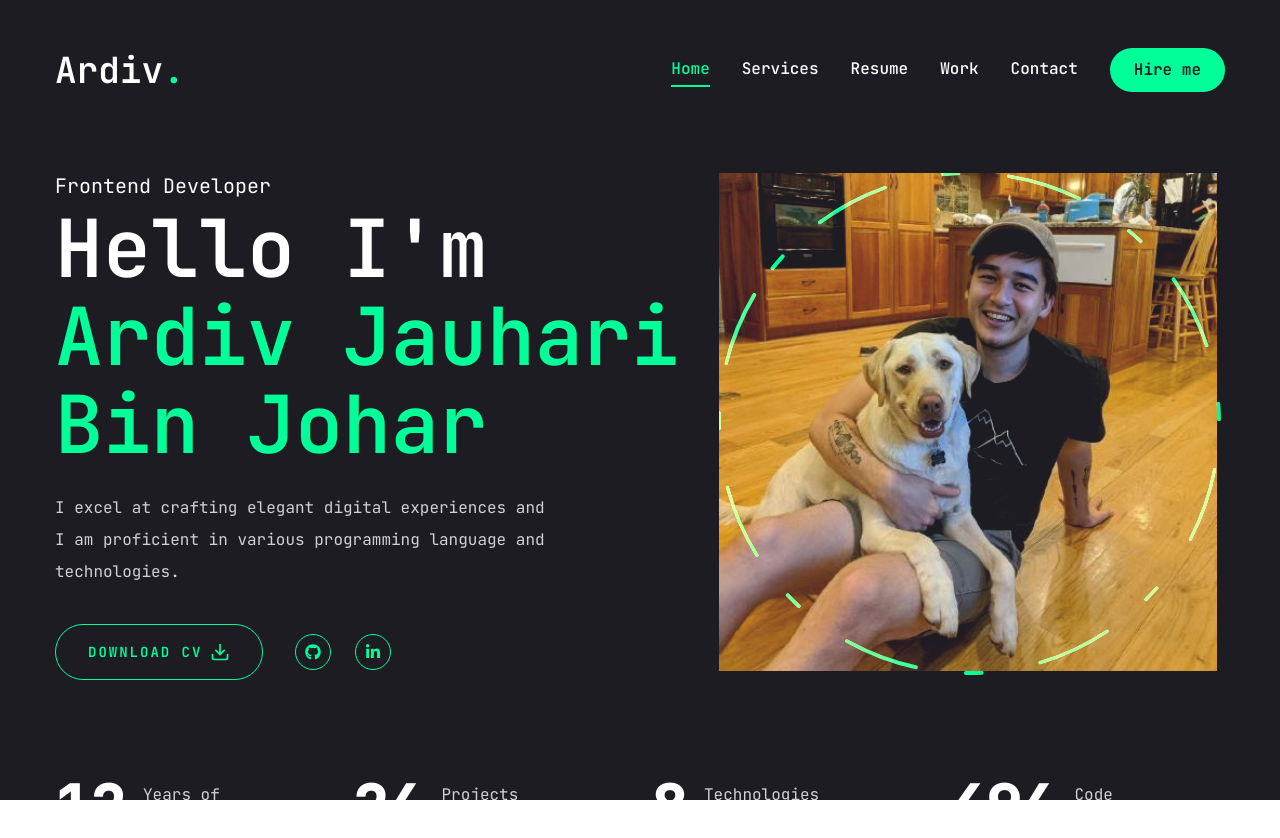
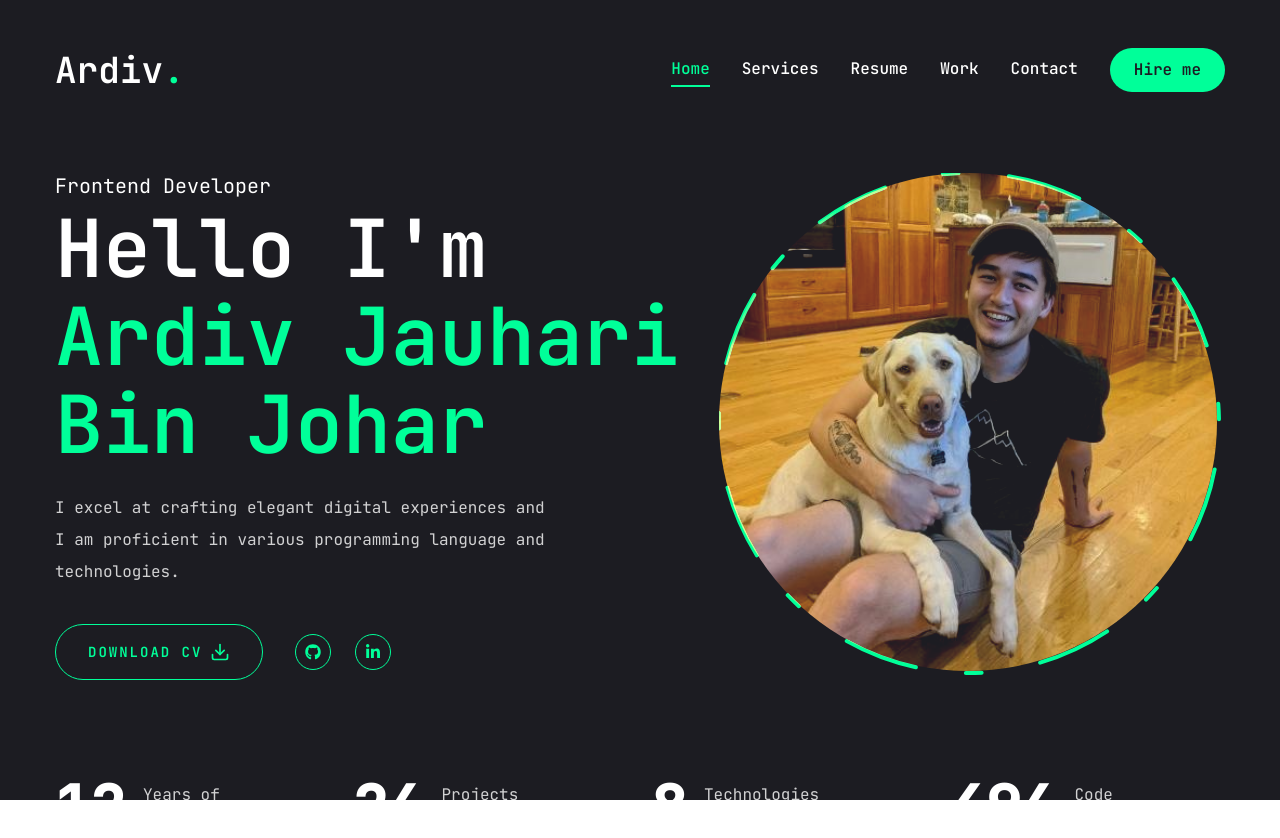
Before and after one commit to Ardiv26/next-portfolio, a Next.js app: page / in a window 1280 px wide. Shown: the top 838 px of the page. Built offline with nearby package versions, Linux system fonts and the light colour scheme.

Commit message:
update photo

```diff
--- a/components/Photo.jsx
+++ b/components/Photo.jsx
@@ -27,8 +27,9 @@ const Photo = () => {
             priority
             quality={100}
             fill
-            alt=""
+            alt="My photo"
             className="object-contain"
+            style={{ borderRadius: '50%' }}
           />
         </motion.div>
 
```
